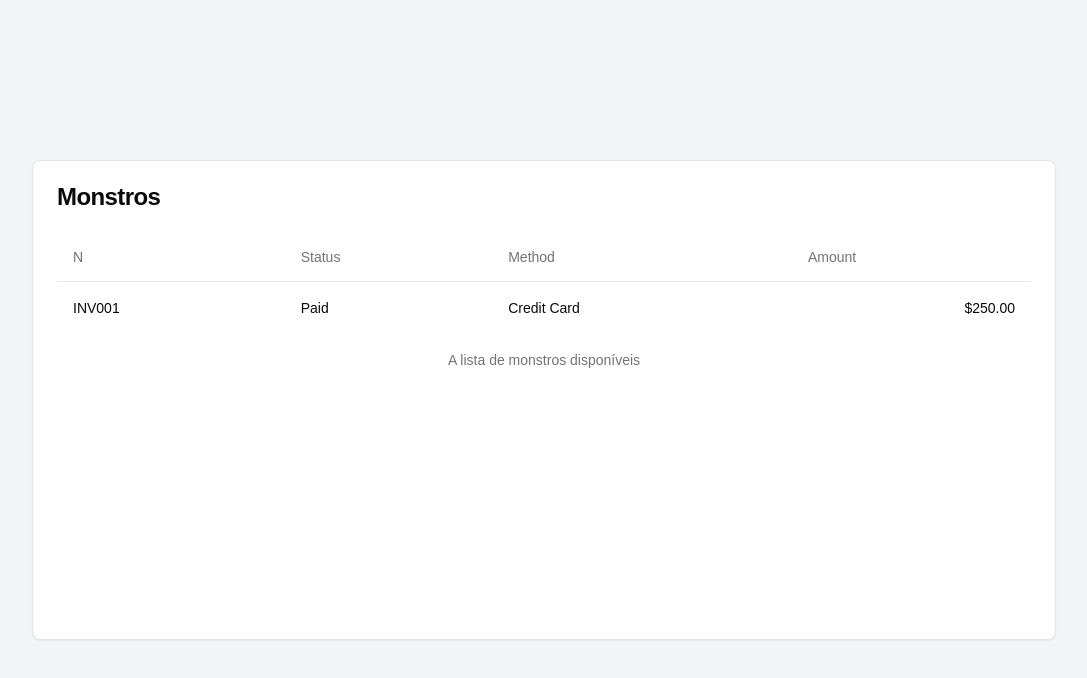
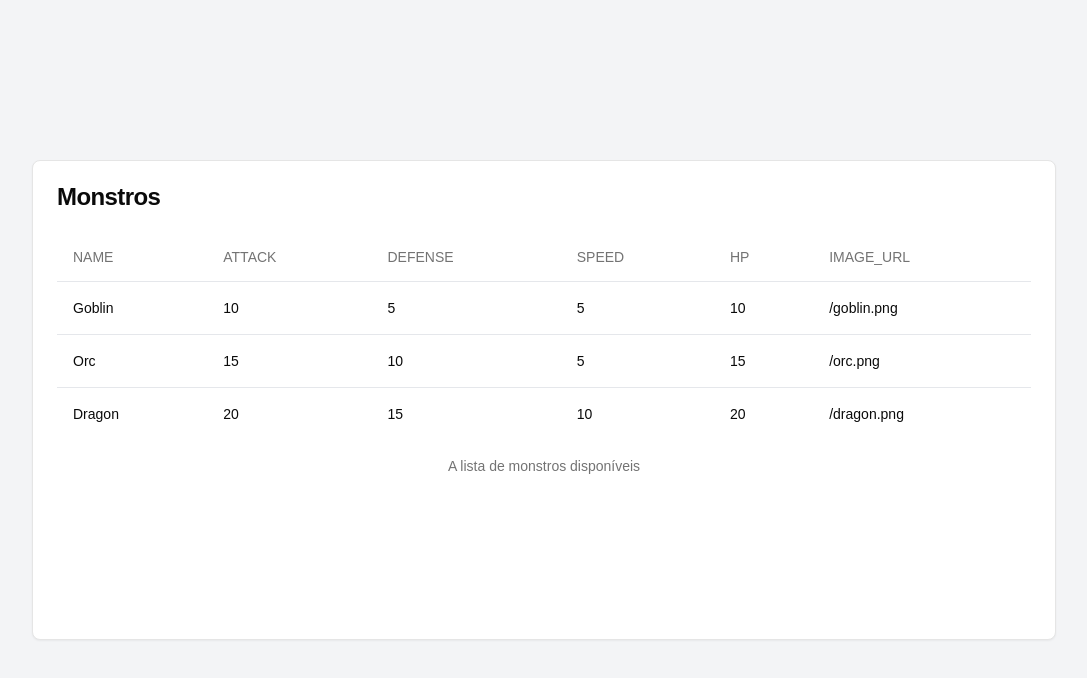
Before and after one commit to joaov56/monster-battle, a Next.js app: page / in a window 1280 px wide. Shown: the top 678 px of the page, without its empty margins (96-1183 px from the left). Built offline with nearby package versions, Linux system fonts and the light colour scheme.

Commit message:
feat: monsters table component

```diff
--- a/src/app/page.tsx
+++ b/src/app/page.tsx
@@ -12,7 +12,32 @@ import {
 import { MonstersTable } from "@/components/MonstersTable";
 
 export default function Home() {
-  const [monsters, setMonsters] = useState<Monster[]>([]);
+  const [monsters, setMonsters] = useState<Monster[]>([
+    {
+      name: "Goblin",
+      attack: 10,
+      defense: 5,
+      speed: 5,
+      hp: 10,
+      image_url: "/goblin.png",
+    },
+    {
+      name: "Orc",
+      attack: 15,
+      defense: 10,
+      speed: 5,
+      hp: 15,
+      image_url: "/orc.png",
+    },
+    {
+      name: "Dragon",
+      attack: 20,
+      defense: 15,
+      speed: 10,
+      hp: 20,
+      image_url: "/dragon.png",
+    }
+  ]);
 
   return (
     <div className="flex flex-col items-center justify-center h-screen">
@@ -21,7 +46,7 @@ export default function Home() {
           <CardTitle>Monstros</CardTitle>
         </CardHeader>
         <CardContent>
-          <MonstersTable />
+          <MonstersTable monsters={monsters} headers={Object.keys(monsters?.[0])} />
         </CardContent>
       </Card>
     </div>
--- a/src/components/MonstersTable/index.tsx
+++ b/src/components/MonstersTable/index.tsx
@@ -20,19 +20,19 @@ export function MonstersTable({
             <TableCaption>A lista de monstros disponíveis</TableCaption>
             <TableHeader>
                 <TableRow>
-                <TableHead>N</TableHead>
-                <TableHead>Status</TableHead>
-                <TableHead>Method</TableHead>
-                <TableHead>Amount</TableHead>
+                    {headers.map((header) => (
+                        <TableHead key={header}>{header.toLocaleUpperCase()}</TableHead>
+                    ))}
                 </TableRow>
             </TableHeader>
             <TableBody>
-                <TableRow>
-                <TableCell className="font-medium">INV001</TableCell>
-                <TableCell>Paid</TableCell>
-                <TableCell>Credit Card</TableCell>
-                <TableCell className="text-right">$250.00</TableCell>
-                </TableRow>
+                {monsters.map((monster) => (
+                    <TableRow key={monster.name}>
+                        {headers.map((header) => (
+                            <TableCell key={header}>{monster[header as keyof Monster]}</TableCell>
+                        ))}
+                    </TableRow>
+                ))}
             </TableBody>
         </Table>
     )
```
